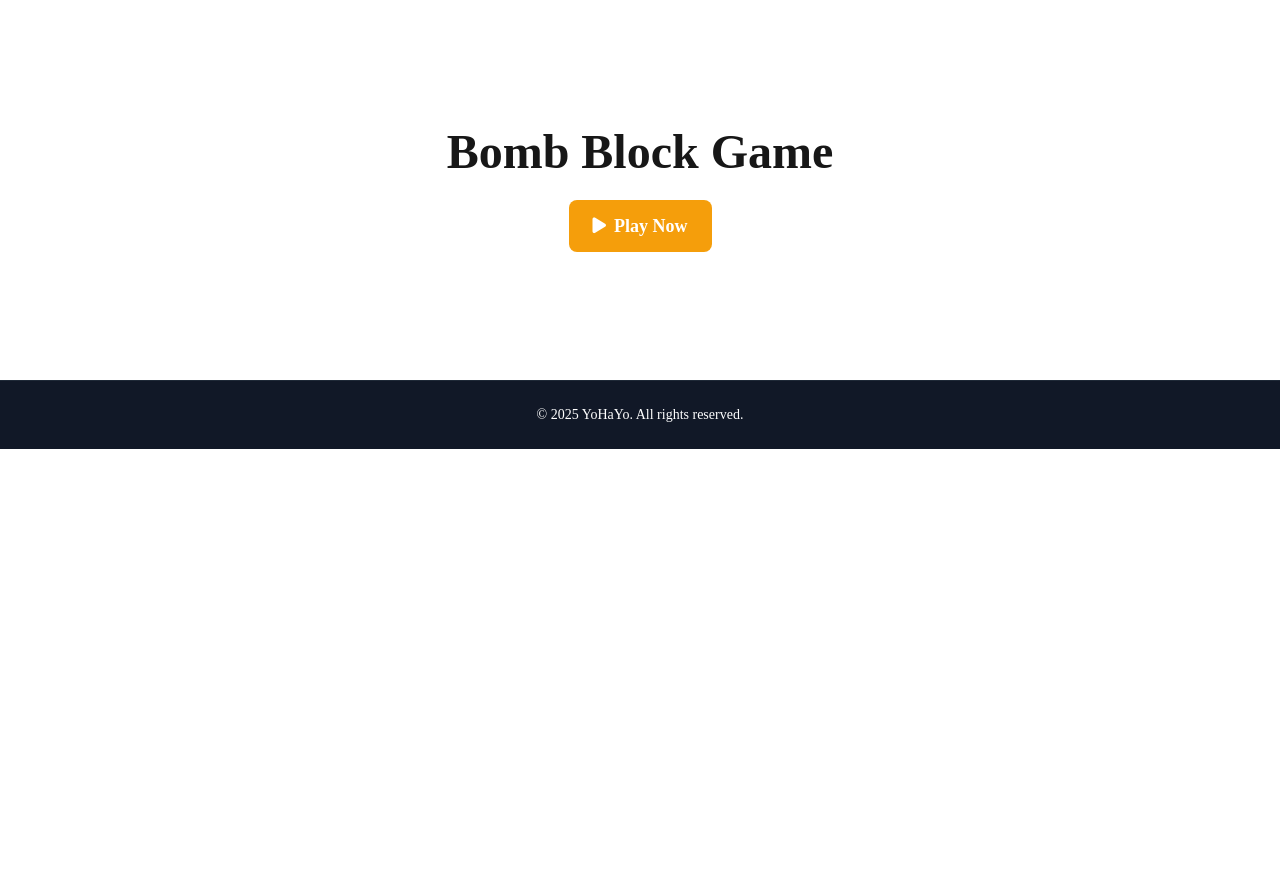
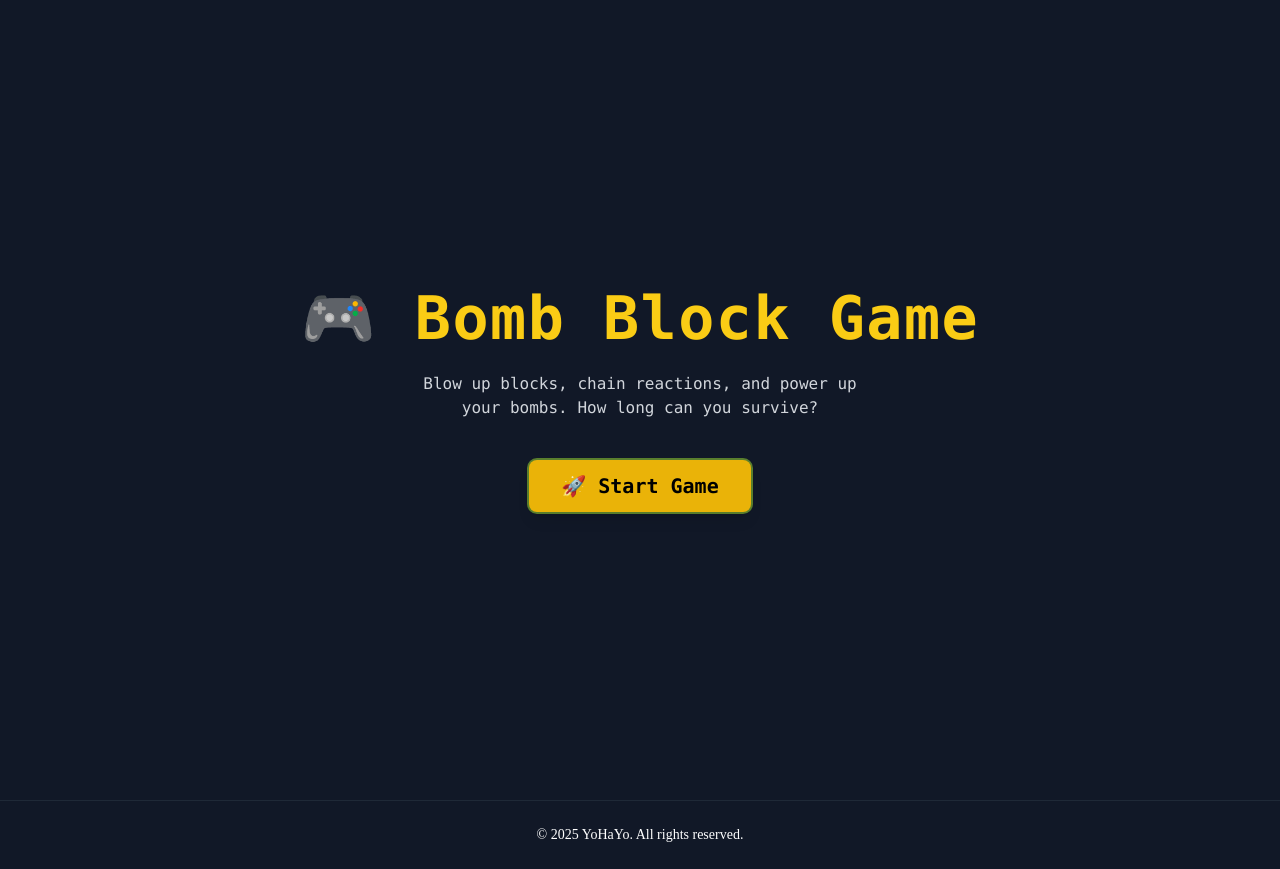
Before and after one commit to YoHaiYo/bomb-block-game-next, a Next.js app: page / in a window 1280 px wide. Before the commit the page ends 800 px from the top, so only its background shows below. Built offline with nearby package versions, Linux system fonts and the light colour scheme; no server answers; a web font is replaced by a local one.

Commit message:
메인 페이지

```diff
--- a/src/app/bombblock/page.jsx
+++ b/src/app/bombblock/page.jsx
@@ -1,14 +1,16 @@
 "use client";
 
 import { useEffect, useRef, useState } from "react";
+import { useRouter } from "next/navigation";
 import { drawExplosionEffect, drawBomb, drawParticles } from "./graphics";
 
 export default function Page() {
+  const router = useRouter();
   // 🔹 상태 관리 및 참조 초기화
   const canvasRef = useRef(null);
   const gridSize = 8;
   const cellSize = useRef(60);
-  const upgradeTurn = 10;
+  const upgradeTurn = 25;
   const grid = useRef([]);
   const bombQueue = useRef([]);
   const gameOver = useRef(false);
@@ -315,9 +317,15 @@ export default function Page() {
   // 🔹 UI 및 캔버스 출력
   return (
     <div className="min-h-screen flex flex-col items-center justify-start bg-gray-900 py-2">
-      <h1 className="text-3xl font-mono text-yellow-400 font-bold mb-2">
+      <h1
+        onClick={() => router.push("/")}
+        className="absolute top-4 left-4 text-lime-400 font-mono text-lg sm:text-xl font-bold cursor-pointer hover:text-lime-400 transition"
+      >
+        BGW
+      </h1>
+      <h2 className="text-3xl font-mono text-yellow-400 font-bold mb-2">
         🕹️Bomb Block Game
-      </h1>
+      </h2>
       {/* 점수판  */}
       <div className="mb-3">
         <div className="bg-black text-white font-mono tracking-widest px-6 py-3 rounded-lg border border-yellow-500 shadow-lg ring-2 ring-lime-400 ring-opacity-50 text-center space-y-2">
--- a/src/app/page.jsx
+++ b/src/app/page.jsx
@@ -1,30 +1,31 @@
 "use client";
 
-import { useEffect, useState } from "react";
 import { useRouter } from "next/navigation";
-import { supabase } from "@/utils/supabase";
+import { useState } from "react";
 
 export default function LandingPage() {
   const router = useRouter();
-  const [menuOpen, setMenuOpen] = useState(false); // 모바일 메뉴 상태
 
   return (
-    <>
-      {/* 🎯 메인 랜딩 섹션 */}
-      <section className="flex flex-col items-center justify-center text-center px-4 py-20 md:py-32">
-        <h1 className="text-4xl md:text-5xl font-bold leading-tight mb-6">
-          Bomb Block Game
-        </h1>
+    <div className="min-h-screen bg-gray-900 text-white font-mono flex flex-col items-center justify-center px-4">
+      {/* 게임 제목 */}
+      <h1 className="text-4xl sm:text-5xl md:text-6xl font-bold text-yellow-400 tracking-wide mb-6 text-center flex items-center gap-3">
+        🎮 Bomb Block Game
+      </h1>
 
-        <button
-          onClick={() => {
-            router.push("/bombblock");
-          }}
-          className="bg-amber-500 px-6 py-3 rounded-lg text-lg font-semibold text-white hover:bg-amber-400"
-        >
-          <i className="fas fa-play mr-2"></i>Play Now
-        </button>
-      </section>
-    </>
+      {/* 서브텍스트 */}
+      <p className="text-sm sm:text-base text-gray-300 mb-10 text-center max-w-md">
+        Blow up blocks, chain reactions, and power up your bombs. How long can
+        you survive?
+      </p>
+
+      {/* 시작 버튼 */}
+      <button
+        onClick={() => router.push("/bombblock")}
+        className="bg-yellow-500 hover:bg-yellow-400 text-black font-semibold text-lg sm:text-xl px-8 py-3 rounded-lg shadow-lg ring-2 ring-lime-400 ring-opacity-50 transition"
+      >
+        🚀 Start Game
+      </button>
+    </div>
   );
 }
```
